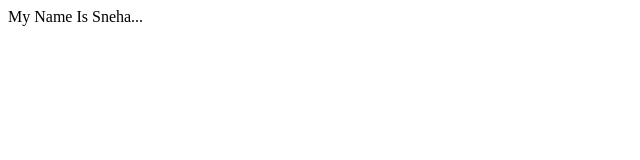
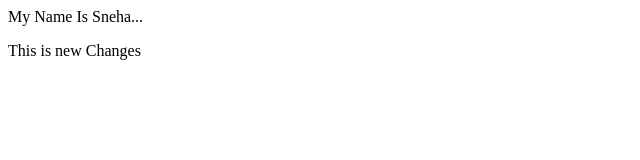
Before and after one commit to snehagahane/LocalRepo, a plain HTML site: page index.html in a window 1280 px wide. Shown: the whole page, without its empty margins (0-640 px from the left). Drawn offline with Linux system fonts and the light colour scheme.

Commit message:
add new branch

```diff
--- a/index.html
+++ b/index.html
@@ -1,3 +1,4 @@
 <p>
     My Name Is Sneha...
 </p>
+<p>This is new Changes</p>
```
